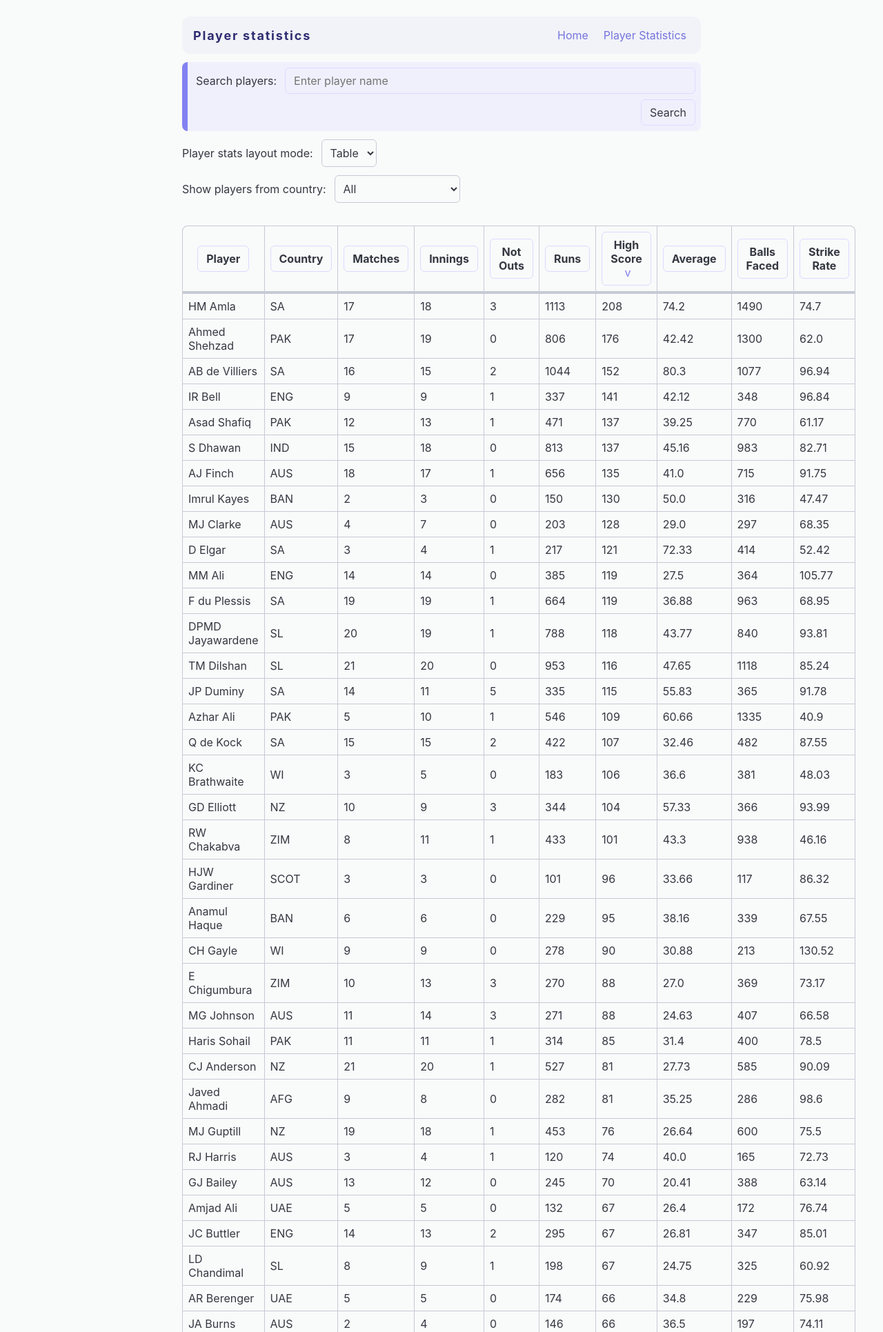
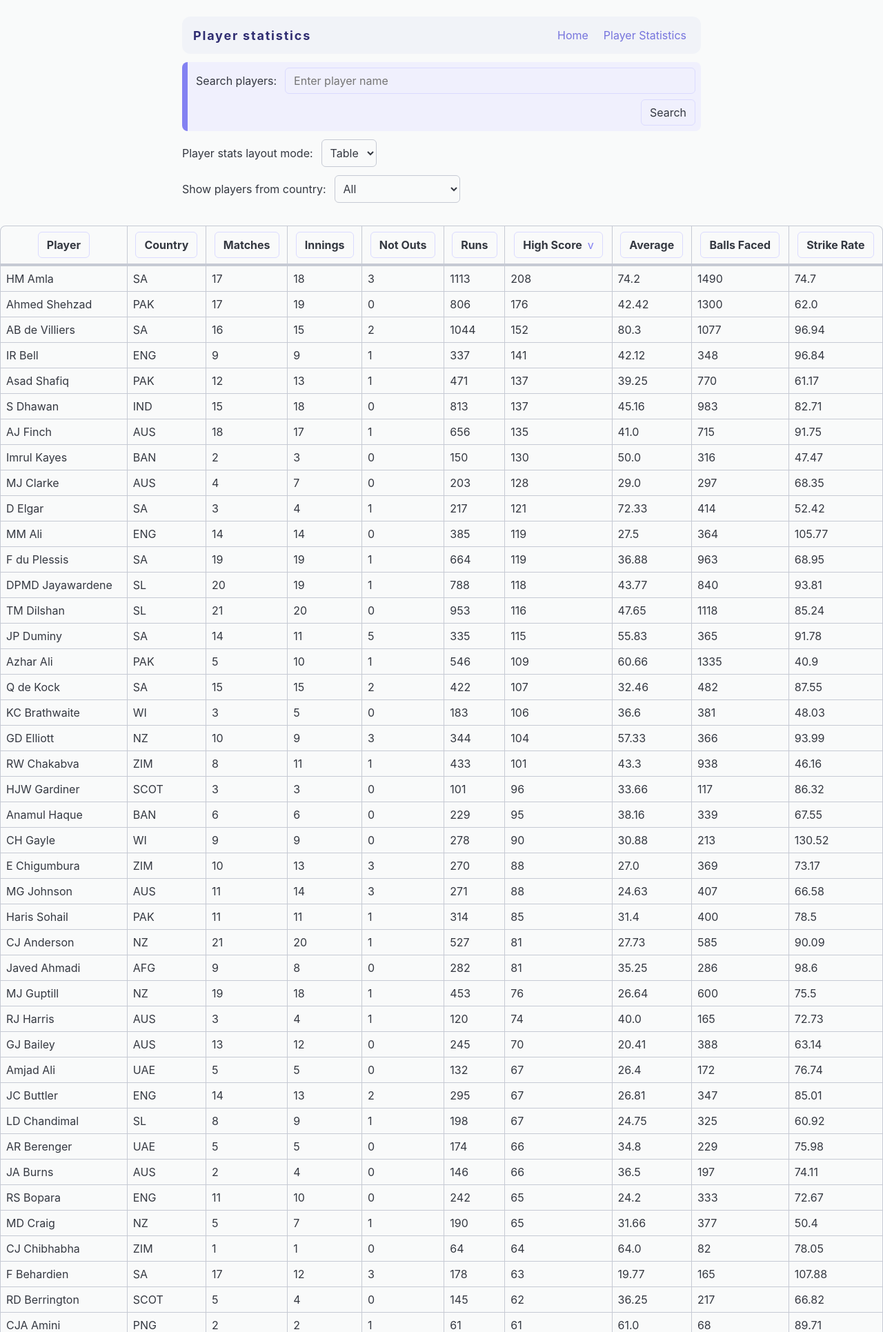
Before and after one commit to zadeviggers/12dts, a Flask app: page /cricket-stats in a window 1280 px wide. Shown: the top 1931 px of the page at 69% size. Run offline with Flask 2, Linux system fonts and the light colour scheme; data comes from the database, SQL or seed files in the repository.

Commit message:
better table sorting
Signed-off-by: Zade Viggers <zade.viggers@gmail.com>

```diff
--- a/databases/databases-assesment-flask-thingy/static/cool-styles.css
+++ b/databases/databases-assesment-flask-thingy/static/cool-styles.css
@@ -437,7 +437,12 @@ table {
 	/* width: 100%; */
 	border-radius: var(--rounded-3xl);
 	--table-border: 1px solid var(--neuteral-300);
-	overflow: auto;
+	overflow-x: auto;
+	width: 100%;
+	max-width: 100%;
+
+	position: absolute;
+	left: 0;
 }
 
 thead {
--- a/databases/databases-assesment-flask-thingy/static/cricket-stats-script.js
+++ b/databases/databases-assesment-flask-thingy/static/cricket-stats-script.js
@@ -53,9 +53,9 @@ function sortPlayers(players) {
 	return players.sort((a, b) => {
 		if (a[sortColumn] === b[sortColumn]) return 0;
 		if (sortDirection === "down") {
+			return a[sortColumn] > b[sortColumn] ? -1 : 1;
+		} else {
 			return a[sortColumn] < b[sortColumn] ? -1 : 1;
-		} else {
-			return a[sortColumn] > b[sortColumn] ? -1 : 1;
 		}
 	});
 }
```
